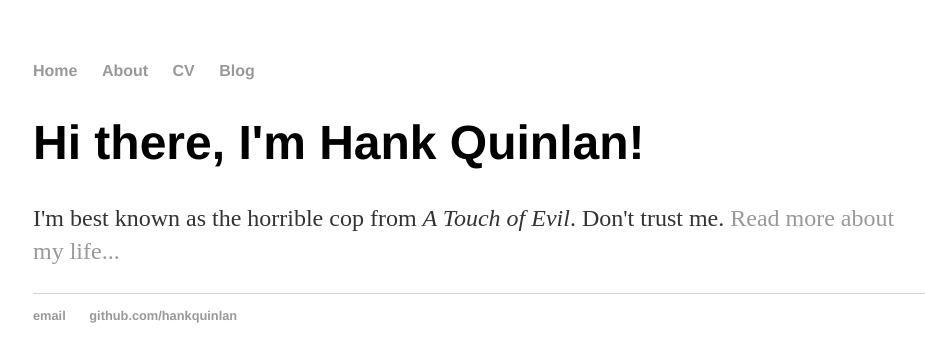
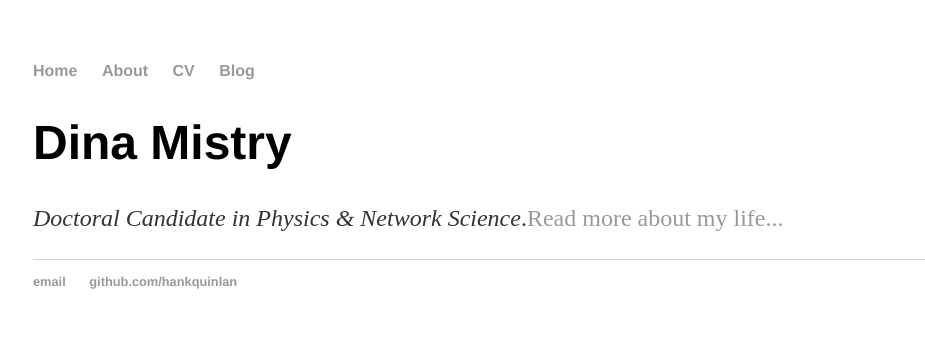
Before and after one commit to dinacmistry/dinacmistry.github.io, a Jekyll site: the page built from index.html, in a window 1280 px wide. Shown: the top 362 px of the page, without its empty margins (159-1084 px from the left). Built offline with Jekyll 4.4.1, drawn with Linux system fonts in a browser that asks for light colours.

Commit message:
changing home page

```diff
--- a/index.html
+++ b/index.html
@@ -1,9 +1,9 @@
 ---
 layout: default
-title: Hank Quinlan, Horrible Cop
+title: Dina Mistry
 ---
 
 		<div class="blurb">
-			<h1>Hi there, I'm Hank Quinlan!</h1>
-			<p>I'm best known as the horrible cop from <em>A Touch of Evil</em>. Don't trust me. <a href="/about">Read more about my life...</a></p>
+			<h1>Dina Mistry</h1>
+			<p><em>Doctoral Candidate in Physics & Network Science</em>.<a href="/about">Read more about my life...</a></p>
 		</div>
```
